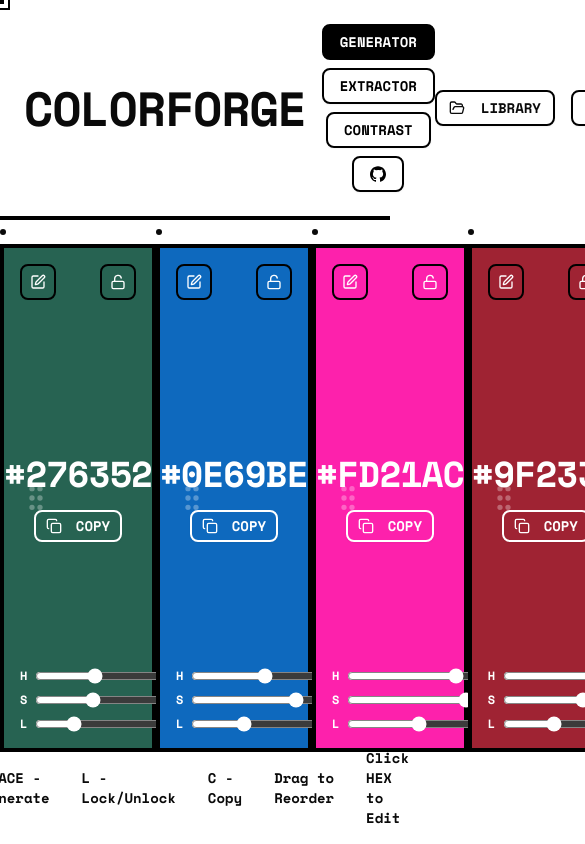
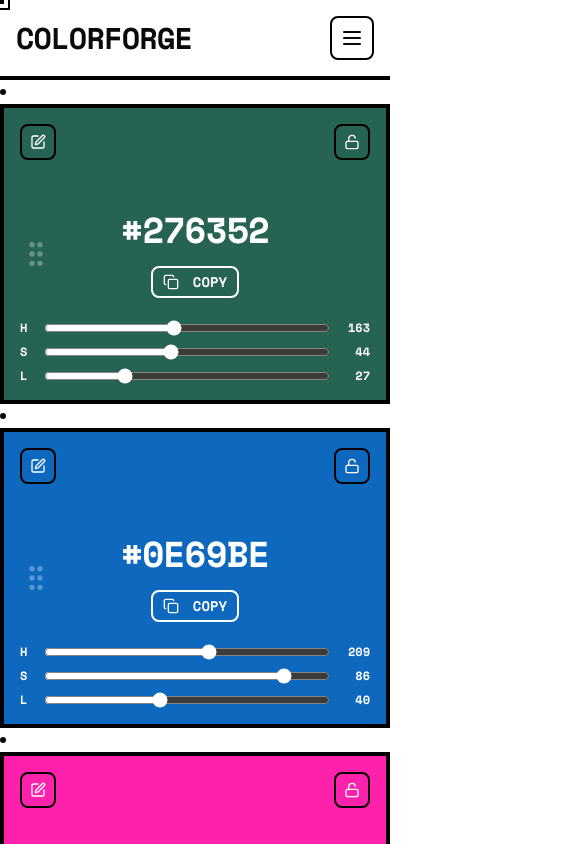
Before and after one commit to KennethOlivas/color-palette-generator-forge, a Next.js app: page / in a window 390 px wide. Shown: the top 844 px of the page, 585 px wide, since content can reach past the window. Built offline with nearby package versions, Linux system fonts and the light colour scheme.

Commit message:
feat: enhance navigation and layout for mobile responsiveness in PaletteHeader and PaletteBlocks

```diff
--- a/components/navigation.tsx
+++ b/components/navigation.tsx
@@ -4,59 +4,47 @@ import Link from "next/link"
 import { usePathname } from "next/navigation"
 import { Button } from "@/components/ui/button"
 
-export function Navigation() {
+interface NavigationProps {
+  onClickLink?: () => void
+}
+
+export function Navigation({ onClickLink }: NavigationProps) {
   const pathname = usePathname()
 
   const links = [
     { href: "/", label: "GENERATOR" },
     { href: "/extract", label: "EXTRACTOR" },
-    {
-      href: "/contrast",
-      label: "CONTRAST",
-    },
+    { href: "/contrast", label: "CONTRAST" },
     {
       href: "https://github.com/KennethOlivas/color-palette-generator-forge",
-      label: (
-        <span className="flex items-center gap-1">
-          <svg
-            xmlns="http://www.w3.org/2000/svg"
-            width={18}
-            height={18}
-            fill="currentColor"
-            viewBox="0 0 24 24"
-            className="inline-block"
-          >
-            <path d="M12 .297c-6.63 0-12 5.373-12 12 0 5.303 3.438 9.8 8.205 11.385.6.113.82-.258.82-.577v-2.234c-3.338.726-4.033-1.416-4.033-1.416-.546-1.387-1.333-1.757-1.333-1.757-1.089-.745.083-.729.083-.729 1.205.084 1.84 1.236 1.84 1.236 1.07 1.834 2.809 1.304 3.495.997.108-.775.418-1.305.762-1.605-2.665-.305-5.466-1.332-5.466-5.93 0-1.31.469-2.381 1.236-3.221-.124-.303-.535-1.523.117-3.176 0 0 1.008-.322 3.301 1.23a11.52 11.52 0 0 1 3.003-.404c1.018.005 2.045.138 3.003.404 2.291-1.552 3.297-1.23 3.297-1.23.653 1.653.242 2.873.118 3.176.77.84 1.235 1.911 1.235 3.221 0 4.61-2.804 5.624-5.475 5.921.43.371.823 1.102.823 2.222v3.293c0 .322.218.694.825.576C20.565 22.092 24 17.592 24 12.297c0-6.627-5.373-12-12-12"/>
-          </svg>
-          <span className="hidden sm:inline">GITHUB</span>
-        </span>
-      ),
+      label: "GITHUB",
       external: true,
     },
   ]
 
   return (
-    <nav className="flex flex-wrap gap-2 w-full justify-center sm:justify-start ml-4">
+    <nav className="flex flex-col sm:flex-row gap-4 items-center">
       {links.map((link) =>
         link.external ? (
           <a
-            key={typeof link.label === "string" ? link.label : link.href}
+            key={link.href}
             href={link.href}
             target="_blank"
             rel="noopener noreferrer"
+            onClick={onClickLink}
           >
             <Button
               variant="outline"
-              className="border-2 border-black font-bold bg-white text-black hover:bg-black hover:text-white"
+              className="border-2 border-black font-bold bg-white text-black hover:bg-black hover:text-white w-40 sm:w-auto"
             >
               {link.label}
             </Button>
           </a>
         ) : (
-          <Link key={link.href} href={link.href}>
+          <Link key={link.href} href={link.href} onClick={onClickLink}>
             <Button
               variant={pathname === link.href ? "default" : "outline"}
-              className={`border-2 border-black font-bold ${
+              className={`border-2 border-black font-bold w-40 sm:w-auto ${
                 pathname === link.href
                   ? "bg-black text-white"
                   : "bg-white text-black hover:bg-black hover:text-white"
--- a/components/palette-blocks.tsx
+++ b/components/palette-blocks.tsx
@@ -1,6 +1,7 @@
 import { Reorder } from "framer-motion"
 import { ColorBlock } from "./color-block"
 import { type Color } from "@/lib/color-utils"
+import { useState, useEffect } from "react"
 
 interface PaletteBlocksProps {
   colors: Color[]
@@ -10,14 +11,29 @@ interface PaletteBlocksProps {
 }
 
 export function PaletteBlocks({ colors, onReorder, onToggleLock, onColorChange }: PaletteBlocksProps) {
+  const [isMobile, setIsMobile] = useState(false)
+
+  useEffect(() => {
+    const handleResize = () => setIsMobile(window.innerWidth < 640) // sm breakpoint
+    handleResize()
+    window.addEventListener("resize", handleResize)
+    return () => window.removeEventListener("resize", handleResize)
+  }, [])
+
   return (
-    <Reorder.Group axis="x" values={colors} onReorder={onReorder} className="flex-1 flex" as="div">
+    <Reorder.Group
+      axis={isMobile ? "y" : "x"}
+      values={colors}
+      onReorder={onReorder}
+      className={`flex-1 flex ${isMobile ? "flex-col" : "flex-row"}`}
+      as="div"
+    >
       {colors.map((color, idx) => (
         <Reorder.Item
           key={color.hex}
           value={color}
           className="flex-1"
-          drag={!color.locked ? "x" : false}
+          drag={!color.locked ? (isMobile ? "y" : "x") : false}
           dragElastic={0}
           dragMomentum={false}
           whileDrag={{ zIndex: 10, boxShadow: "0 0 0 4px black" }}
--- a/components/palette-footer.tsx
+++ b/components/palette-footer.tsx
@@ -6,7 +6,7 @@ export function PaletteFooter() {
       initial={{ y: 100 }}
       animate={{ y: 0 }}
       transition={{ type: "tween", ease: "easeInOut", duration: 0.15 }}
-      className="border-t-4 border-black p-4 bg-white"
+      className="border-t-4 border-black p-4 bg-white hidden sm:block"
     >
       <div className="max-w-7xl mx-auto flex items-center justify-center gap-8 text-sm font-bold">
         <span>SPACE - Generate</span>
--- a/components/palette-header.tsx
+++ b/components/palette-header.tsx
@@ -1,17 +1,28 @@
-import { Button } from "@/components/ui/button"
-import { RefreshCw, Plus, Minus, Download, FolderOpen } from "lucide-react"
-import { Navigation } from "./navigation"
-import { motion } from "framer-motion"
+"use client";
+
+import { useState } from "react";
+import { motion, AnimatePresence } from "framer-motion";
+import {
+  Menu,
+  X,
+  RefreshCw,
+  Plus,
+  Minus,
+  Download,
+  FolderOpen,
+} from "lucide-react";
+import { Button } from "@/components/ui/button";
+import { Navigation } from "./navigation";
 
 interface PaletteHeaderProps {
-    colorCount?: number
-    isGenerating?: boolean
-    onAddColor?: () => void
-    onRemoveColor?: () => void
-    onGenerate?: () => void
-    onShowExport?: () => void
-    onShowSaved?: () => void
-    showRightButtons: boolean // Only show on index page
+  colorCount?: number;
+  isGenerating?: boolean;
+  onAddColor?: () => void;
+  onRemoveColor?: () => void;
+  onGenerate?: () => void;
+  onShowExport?: () => void;
+  onShowSaved?: () => void;
+  showRightButtons: boolean;
 }
 
 export function PaletteHeader({
@@ -24,18 +35,43 @@ export function PaletteHeader({
   onShowSaved,
   showRightButtons = true,
 }: PaletteHeaderProps) {
+  const [isMenuOpen, setIsMenuOpen] = useState(false);
+
   return (
     <motion.header
       initial={{ y: -100 }}
       animate={{ y: 0 }}
       transition={{ type: "tween", ease: "easeInOut", duration: 0.15 }}
-      className="border-b-4 border-black p-6 bg-white"
+      className="border-b-4 border-black p-4 sm:p-6 bg-white relative z-50"
     >
       <div className="mx-auto flex items-center justify-between">
-        <h1 className="text-5xl font-bold tracking-tight">COLORFORGE</h1>
-        <Navigation />
+        <div className="flex  items-center space-x-4">
+          {/* Left: App Name */}
+          <h1 className="text-3xl sm:text-5xl font-bold tracking-tight">
+            COLORFORGE
+          </h1>
+
+          {/* Desktop Navigation */}
+          <div className="hidden sm:block">
+            <Navigation />
+          </div>
+        </div>
+
+        {/* Mobile Menu Button */}
+        <button
+          onClick={() => setIsMenuOpen(!isMenuOpen)}
+          className="sm:hidden border-2 border-black rounded-md p-2 hover:bg-black hover:text-white transition-colors"
+        >
+          {isMenuOpen ? (
+            <X className="h-6 w-6" />
+          ) : (
+            <Menu className="h-6 w-6" />
+          )}
+        </button>
+
+        {/* Right Buttons (Desktop Only) */}
         {showRightButtons && (
-          <div className="flex items-center gap-4">
+          <div className="hidden sm:flex items-center gap-4">
             <Button
               onClick={onShowSaved}
               variant="outline"
@@ -76,7 +112,11 @@ export function PaletteHeader({
               className="border-2 border-black bg-black text-white hover:bg-white hover:text-black font-bold transition-colors duration-0"
             >
               <motion.div
-                animate={isGenerating ? { scale: [1, 1.3, 1], rotate: [0, 20, -20, 0] } : {}}
+                animate={
+                  isGenerating
+                    ? { scale: [1, 1.3, 1], rotate: [0, 20, -20, 0] }
+                    : {}
+                }
                 transition={{ duration: 0.6, ease: "easeInOut" }}
               >
                 <RefreshCw className="h-5 w-5 mr-2" />
@@ -86,6 +126,30 @@ export function PaletteHeader({
           </div>
         )}
       </div>
+
+      {/* Mobile Fullscreen Menu */}
+      <AnimatePresence>
+        {isMenuOpen && (
+          <motion.div
+            key="mobile-menu"
+            initial={{ opacity: 0, y: -20 }}
+            animate={{ opacity: 1, y: 0 }}
+            exit={{ opacity: 0, y: -20 }}
+            transition={{ duration: 0.3, ease: "easeInOut" }}
+            className="fixed inset-0 bg-white flex flex-col justify-center items-center space-y-6 z-40 border-t-4 border-black"
+          >
+            <Navigation onClickLink={() => setIsMenuOpen(false)} />
+            <Button
+              onClick={() => setIsMenuOpen(false)}
+              variant="outline"
+              className="border-2 border-black font-bold hover:bg-black hover:text-white mt-8"
+            >
+              <X className="mr-2 h-5 w-5" />
+              CLOSE
+            </Button>
+          </motion.div>
+        )}
+      </AnimatePresence>
     </motion.header>
-  )
+  );
 }
```
